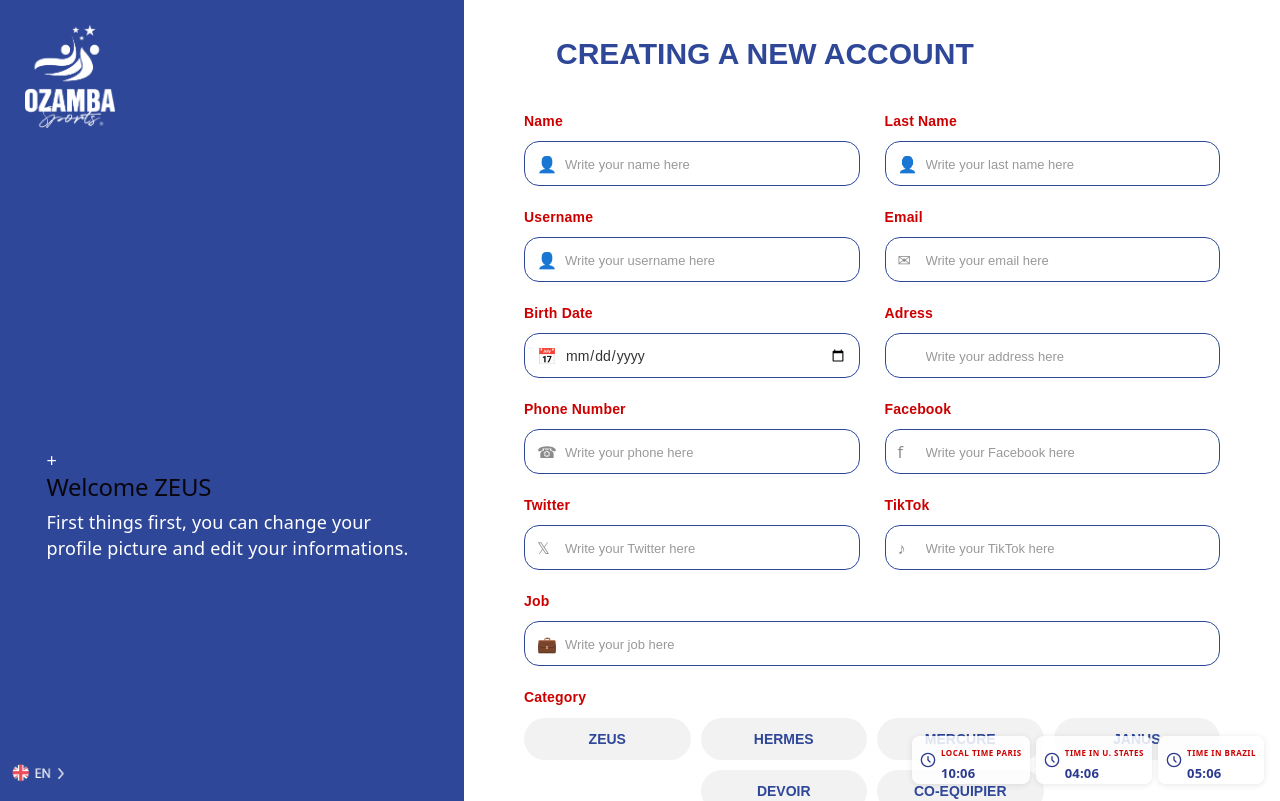
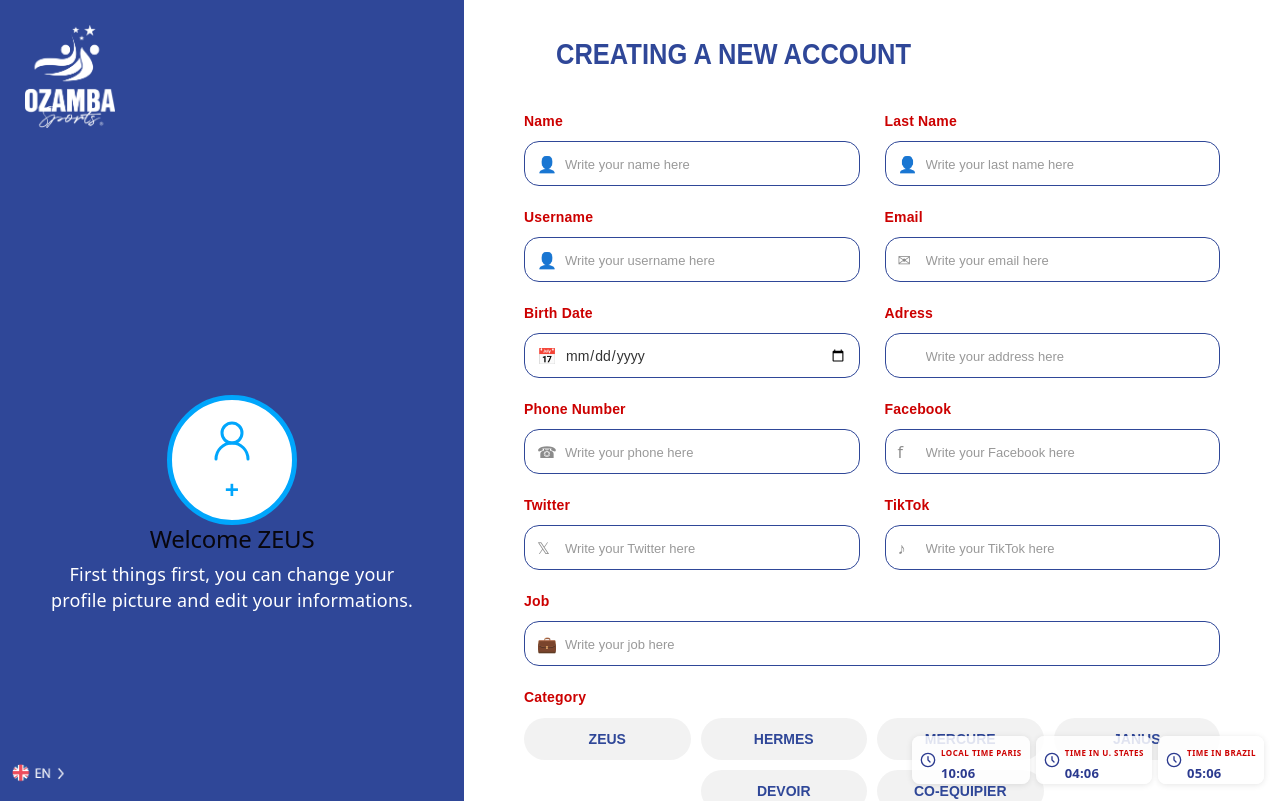
Before and after one commit to Isabel64450/Ozamba, a React (Vite) app in the folder frontend/: page /register in a window 1280 px wide. Shown: the top 801 px of the page. Built offline with nearby package versions, Linux system fonts and the light colour scheme.

Commit message:
icon profil

```diff
--- a/frontend/package.json
+++ b/frontend/package.json
@@ -11,6 +11,7 @@
   },
   "dependencies": {
     "axios": "^1.20.0",
+    "lucide-react": "^1.38.0",
     "react": "^19.2.8",
     "react-dom": "^19.2.8",
     "react-router-dom": "^7.18.3"
--- a/frontend/src/pages/Register.tsx
+++ b/frontend/src/pages/Register.tsx
@@ -4,6 +4,7 @@ import api from "../api/axios"
 import axios from "axios";
 import WorldClock from "../components/WorldClock";
 import LanguageSelector from "../components/LanguageSelector";
+import { UserRound } from "lucide-react";
 
 import "../styles/Register.css";
 
@@ -120,7 +121,11 @@ export default function Register() {
 
         {/* Photo de profil */}
         <div className="profile-picture">
-          <span>+</span>
+            <div className="profile-picture-circle">
+                 <UserRound className="profile-picture-icon" size={48} strokeWidth={1.8}  />
+            </div>
+
+          <span className="profile-picture-add">+</span>
         </div>
 
         {/* Welcome */}
--- a/frontend/src/styles/Register.css
+++ b/frontend/src/styles/Register.css
@@ -11,6 +11,7 @@
 
 .register-profile {
   width: 40%;
+  min-height: 100vh;
   background-color: #2f4798;
   color: white;
   display: flex;
@@ -19,7 +20,13 @@
 }
 
 .profile-content {
+
   width: 80%;
+  display: flex;
+  flex-direction: column;
+  align-items: center;
+  justify-content: center;
+  text-align: center;
 }
 
 .profile-title {
@@ -28,6 +35,36 @@
   font-weight: 700;
   font-style: normal;
 }
+
+.profile-picture {
+  width: 120px;
+  height: 120px;
+  border-radius: 50%;
+  background-color: #ffffff;
+  border: 5px solid #00A6FC;
+
+  display: flex;
+  flex-direction: column;
+  align-items: center;
+  justify-content: center;
+  box-sizing: border-box,
+
+}
+
+.profile-picture-icon {
+  color: #00A6FC;
+  stroke-width: 1.5;
+  flex-shrink: 0;
+}
+
+.profile-picture-add {
+  margin-top: 5px;
+  font-size: 25px;
+  font-weight: 700;
+  color:#00A6FC;
+}
+
+
 
 /* =========================
    REGISTER FORM
@@ -54,10 +91,11 @@
   font-family: "Myriad Pro", sans-serif;
   font-size: 30px;
   font-weight: 700;
-  font-style: normal;
+
   line-height: 93%;
   letter-spacing: 0;
-
+  transform: scaleX(0.85);
+  transform-origin: left;
   color: #2f4798;
 }
 
```
Also changed, not shown: 1 other file (tests, documents, lock files or other folders).
